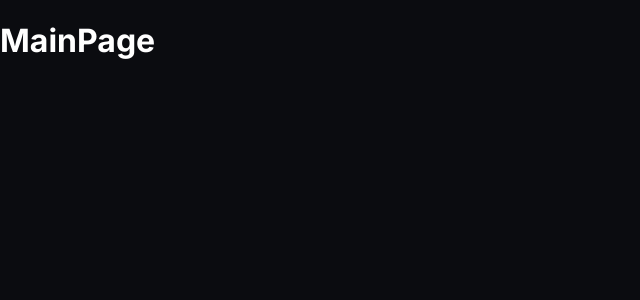
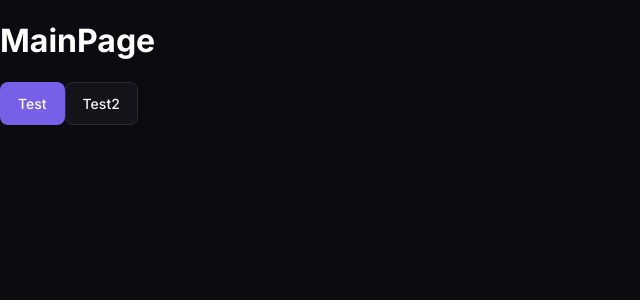
Before and after one commit to web-ui-practice/codelens, a React (Vite) app: page / in a window 1280 px wide. Shown: the top 300 px of the page, without its empty margins (0-640 px from the left). Built offline with nearby package versions, Linux system fonts and the light colour scheme.

Commit message:
feat: add Button component with primary and secondary variants

```diff
--- /dev/null
+++ b/src/components/Button/Button.module.css
@@ -0,0 +1,20 @@
+.button {
+ border-radius: 8px;
+ border: 1px solid transparent;
+ cursor: pointer;
+ font-weight: 500;
+ font-size: 14px;
+ padding: 12px 17px;
+ font-family: var(--font-main);
+}
+
+.primary {
+    background-color: var(--color-accent);
+    color: #fff;
+}
+
+.secondary {
+    background-color: var(--color-surface);
+    border: 1px solid #2B2E38;
+    color: #F3F4F7;
+}
--- /dev/null
+++ b/src/components/Button/Button.tsx
@@ -0,0 +1,14 @@
+import styles from './Button.module.css';
+
+type ButtonProps = {
+ variant: 'primary' | 'secondary';
+ children: React.ReactNode;
+};
+
+function Button({ variant, children }: ButtonProps) {
+    return(
+        <button className={`${styles.button} ${styles[variant]}`}>{children}</button>
+    )
+}
+
+export default Button;
--- a/src/pages/MainPage.tsx
+++ b/src/pages/MainPage.tsx
@@ -1,6 +1,12 @@
+import Button from "../components/Button/Button";
+
 function MainPage () {
     return(
-        <h1>MainPage</h1>
+        <>
+         <h1>MainPage</h1>
+         <Button variant="primary">Test</Button>
+         <Button variant="secondary">Test2</Button>
+        </>
     )
 }
 
```
